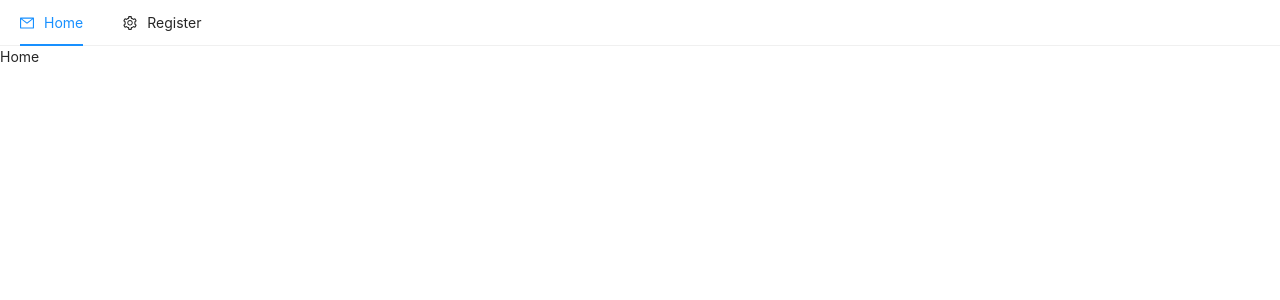
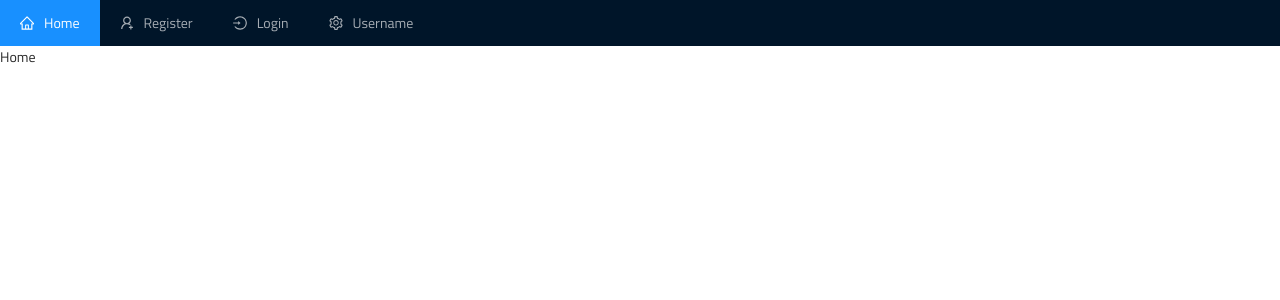
Before and after one commit to Belchenkov/mern-ecommerce, a React (Create React App) app in the folder client/: page / in a window 1280 px wide. Shown: the top 300 px of the page. Built offline with nearby package versions, Linux system fonts and the light colour scheme.

Commit message:
Link for Nav

```diff
--- a/client/src/components/nav/Header.js
+++ b/client/src/components/nav/Header.js
@@ -1,27 +1,51 @@
 import React, { useState } from 'react';
 import { Menu } from 'antd';
-import { MailOutlined, SettingOutlined } from '@ant-design/icons';
+import {
+    LoginOutlined,
+    HomeOutlined,
+    UserAddOutlined, SettingOutlined
+} from '@ant-design/icons';
+import { Link } from "react-router-dom";
 
 const Header = () => {
-    const { SubMenu } = Menu;
-    const [current, setCurrent] = useState('');
+    const { SubMenu, Item } = Menu;
+    const [current, setCurrent] = useState('home');
 
     const handleClick = e => {
-        //setCurrent( e.key);
+        setCurrent(e.key);
     };
 
     return (
-        <Menu onClick={handleClick} selectedKeys={[current]} mode="horizontal">
-            <Menu.Item key="mail" icon={<MailOutlined />}>
-                Home
-            </Menu.Item>
+        <Menu
+            theme="dark"
+            onClick={handleClick}
+            selectedKeys={[current]}
+            mode="horizontal"
+        >
+            <Item key="home" icon={<HomeOutlined />}>
+                <Link to="/">Home</Link>
+            </Item>
+            <Item
+                className="float-right"
+                key="register"
+                icon={<UserAddOutlined />}
+            >
+                <Link to="/register">Register</Link>
+            </Item>
+            <Item
+                className="float-right"
+                key="login"
+                icon={<LoginOutlined />}
+            >
+                <Link to="/login">Login</Link>
+            </Item>
+
             <SubMenu
-                key="SubMenu"
                 icon={<SettingOutlined />}
-                title="Register"
+                title="Username"
             >
-                <Menu.Item key="setting:1">Option 1</Menu.Item>
-                <Menu.Item key="setting:2">Option 2</Menu.Item>
+                <Item key="setting:1">Option 1</Item>
+                <Item key="setting:2">Option 2</Item>
             </SubMenu>
         </Menu>
     );
```
Also changed, not shown: client/src/index.js (+4 -7 lines).
